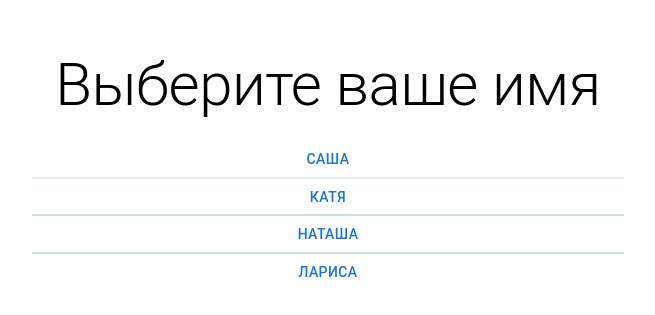
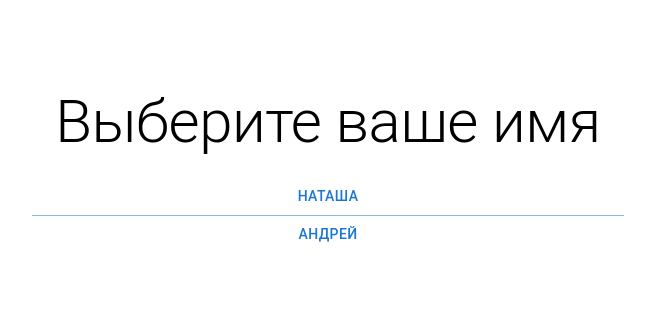
Before and after one commit to Alexandrjob/Feed_Him-front, a React (Create React App) app: page / in a window 1280 px wide. Shown: the part 151-466 px from the top of the page, without its empty margins (312-967 px from the left). Built offline with nearby package versions, Linux system fonts and the light colour scheme.

Commit message:
fix params

```diff
--- a/src/pages/lobby.jsx
+++ b/src/pages/lobby.jsx
@@ -33,10 +33,8 @@ class Lobby extends React.Component {
                         aria-label="vertical contained button group"
                         fullWidth={true}
                         variant="text">
-                        <Button key="0" onClick={() => this.props.handleChange(0)}>Саша</Button>
-                        <Button key="1" onClick={() => this.props.handleChange(1)}>Катя</Button>
-                        <Button key="2" onClick={() => this.props.handleChange(2)}>Наташа</Button>
-                        <Button key="3" onClick={() => this.props.handleChange(3)}>Лариса</Button>
+                        <Button key="0" onClick={() => this.props.handleChange(0)}>Наташа</Button>
+                        <Button key="1" onClick={() => this.props.handleChange(1)}>Андрей</Button>
                     </ButtonGroup>
                 </Container>
             </Box >
```
